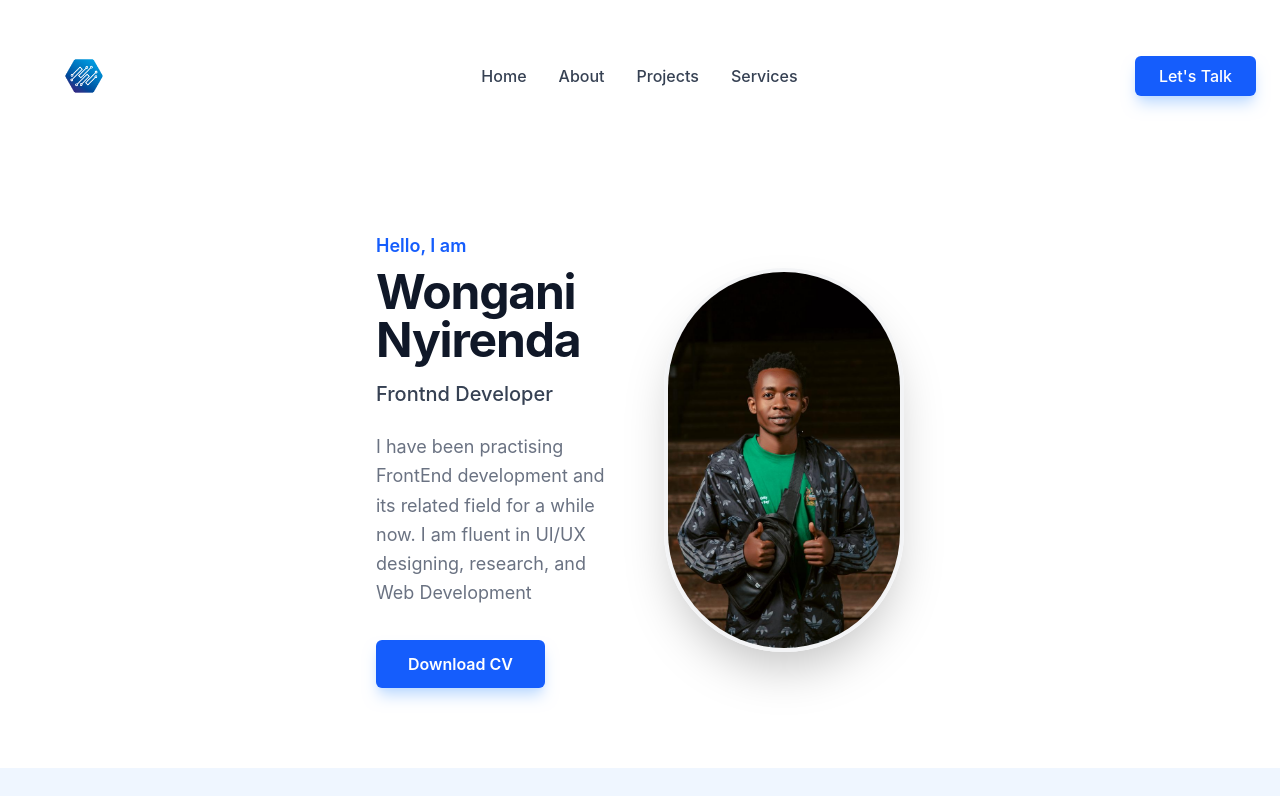
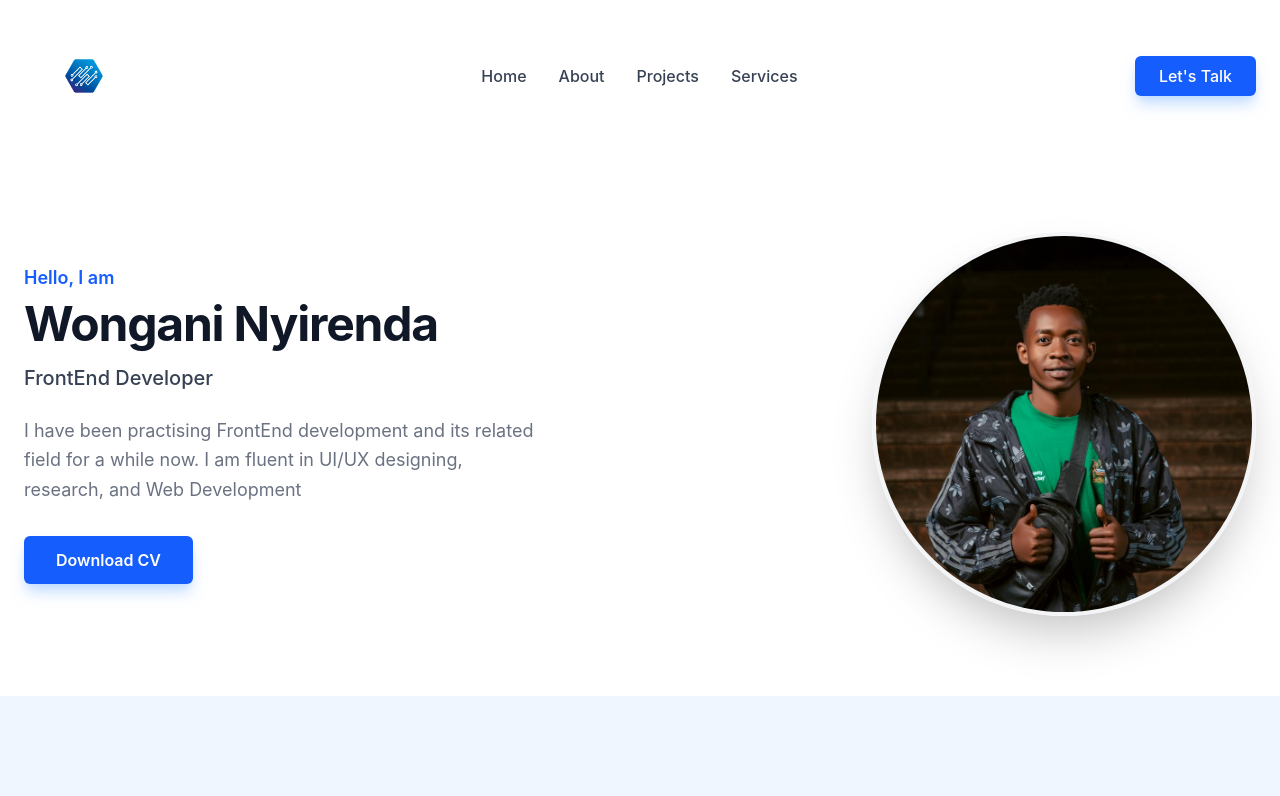
Before and after one commit to WonganiNyirenda18/Wongani-Portfolio, a React (Vite) app: page / in a window 1280 px wide. Shown: the top 796 px of the page. Built offline with nearby package versions, Linux system fonts and the light colour scheme.

Commit message:
modified hero section to fit within the specified margin

```diff
--- a/src/Components/Home.jsx
+++ b/src/Components/Home.jsx
@@ -1,13 +1,15 @@
-import Champo from '../Assets/champo1.jpg';
+import React from 'react';
+import Champo from '../Assets/champo1.jpg'
 
 export default function Home() {
     return (
         <section className="bg-white py-20">
-            <div className="max-w-xl mx-auto px-6 grid md:grid-cols-2 gap-12 items-center">
+            <div className="max-w-7xl mx-auto px-6 grid md:grid-cols-2 gap-12 items-center">
+
                 <div>
                     <span className="text-blue-600 font-semibold text-lg mb-2 block">Hello, I am</span>
                     <h1 className="text-5xl font-bold text-gray-900 mb-4 tracking-tight">Wongani Nyirenda</h1>
-                    <p className="text-xl text-gray-700 font-medium mb-6">Frontnd Developer</p>
+                    <p className="text-xl text-gray-700 font-medium mb-6">FrontEnd Developer</p>
                     <p className="text-gray-500 mb-8 max-w-lg leading-relaxed text-lg">
                         I have been practising FrontEnd development and its related field for a while now.
                         I am fluent in UI/UX designing, research, and Web Development
@@ -31,5 +33,5 @@ export default function Home() {
                 </div>
             </div>
         </section>
-    );
+    )
 }
```
